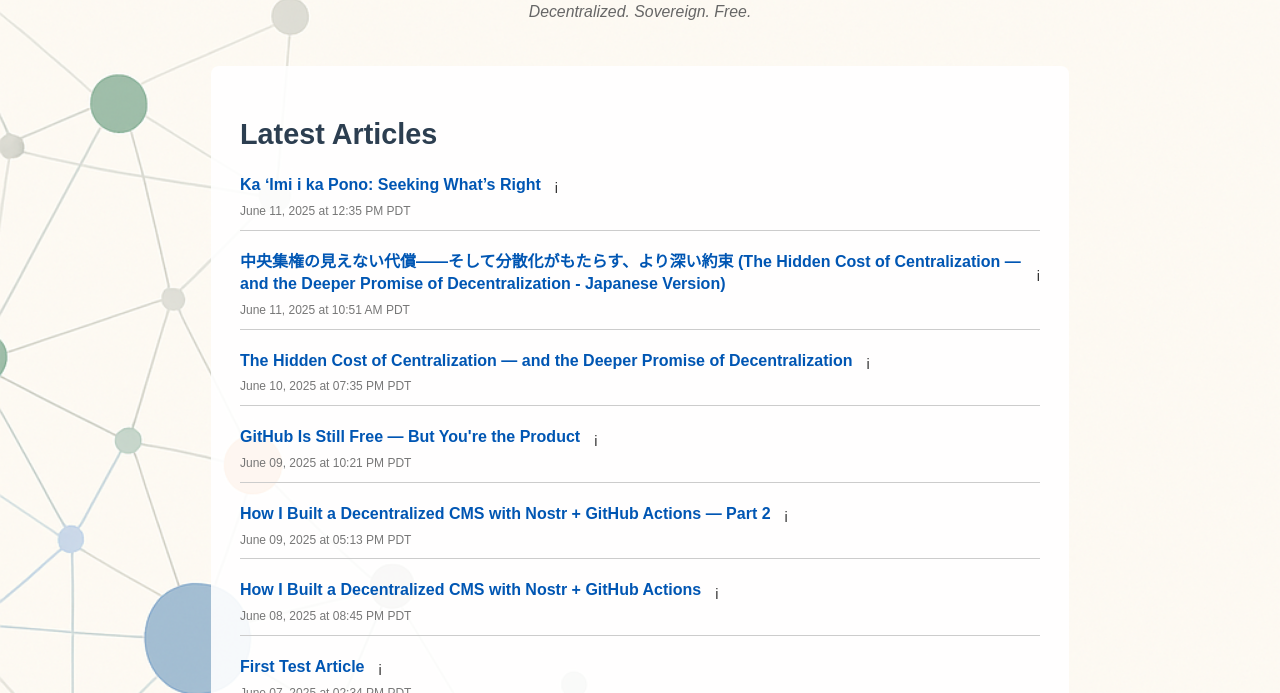
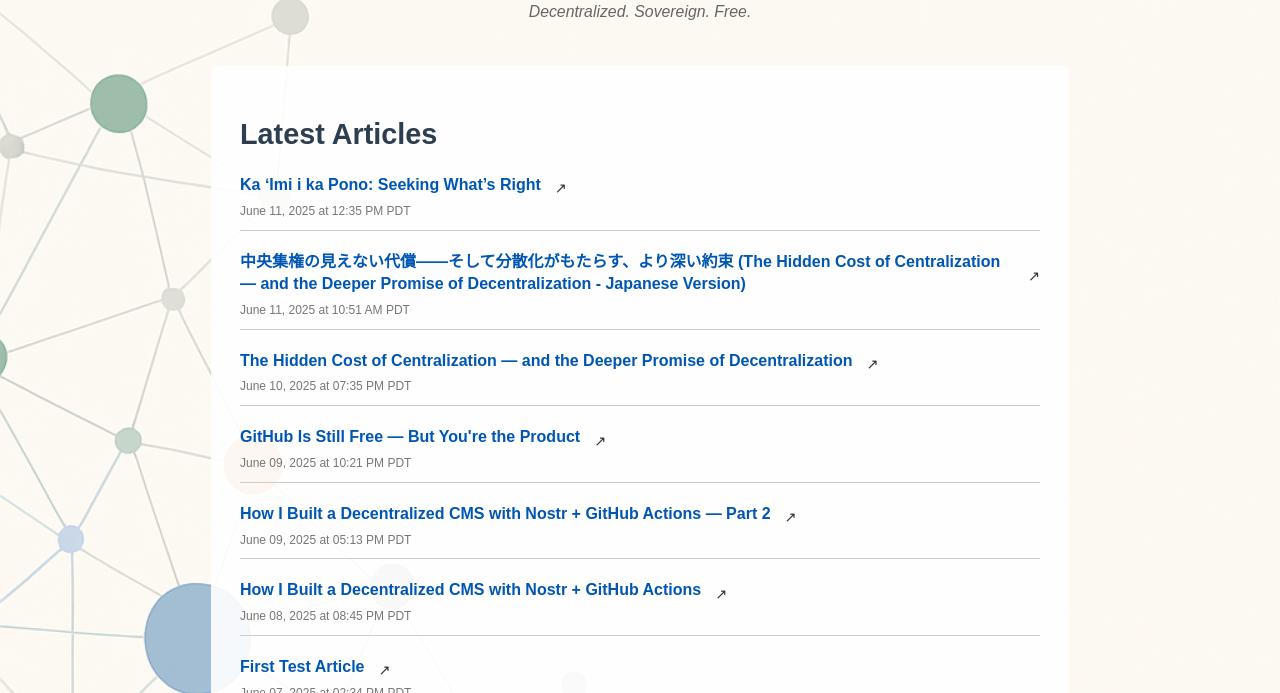
Before and after one commit to andrewgstanton/blog-stantonweb-site, a plain HTML site: page docs/index.html in a window 1280 px wide. Shown: the part 107-800 px from the top of the page. Drawn offline with Linux system fonts and the light colour scheme.

Commit message:
Update index.html updates

```diff
--- a/docs/index.html
+++ b/docs/index.html
@@ -97,8 +97,8 @@
 
         const tooltip = document.createElement('span');
         tooltip.className = 'tooltip';
-        tooltip.textContent = 'i';
-        tooltip.title = article.original_url || 'Original post';
+        tooltip.textContent = '↗';
+        tooltip.title = article.original_url || 'Original post not available';
 
         titleWrapper.appendChild(title);
         titleWrapper.appendChild(tooltip);
```
